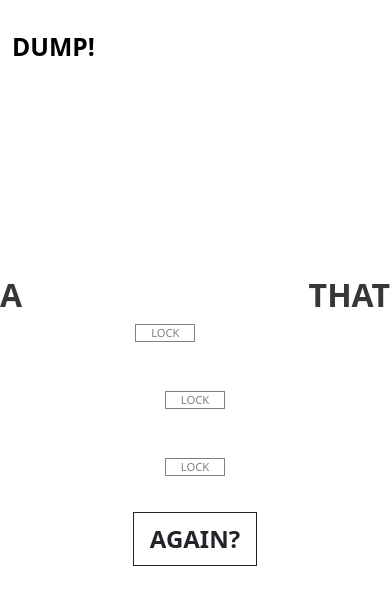
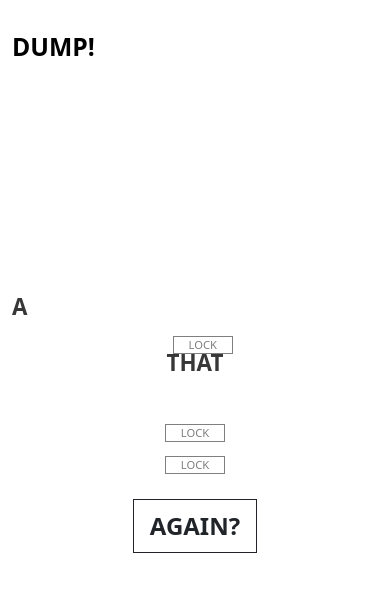
Before and after one commit to mxlouiej/dump-ideas-frontend, a React (Create React App) app: page /shit in a window 390 px wide. Shown: the top 592 px of the page. Built offline with nearby package versions, Linux system fonts and the light colour scheme; no server answers.

Commit message:
updated input field font size

```diff
--- a/src/App.css
+++ b/src/App.css
@@ -4,7 +4,7 @@
 }
 
 .big-text {
-  font-size: 7rem;
+  font-size: 5rem;
   font-weight: 700;
   color: rgb(55, 55, 55);
 }
@@ -48,7 +48,7 @@
 
 .statement-input.form-control {
   padding: 0;
-  font-size: 7rem !important;
+  font-size: 5rem !important;
   font-weight: 700 !important;
   color: rgb(55, 55, 55);
   background-color: rgba(255, 255, 255, 0);
@@ -93,7 +93,7 @@
 @media screen and (max-width: 992px) {
   .statement-input.form-control,
   .big-text {
-    font-size: 5rem !important;
+    font-size: 3rem !important;
   }
 
   .big-generate-text {
@@ -105,7 +105,7 @@
 @media screen and (max-width: 600px) {
   .statement-input.form-control,
   .big-text {
-    font-size: 2rem !important;
+    font-size: 1.4rem !important;
     line-height: 2rem;
   }
 
--- a/src/pages/shitIdeas.tsx
+++ b/src/pages/shitIdeas.tsx
@@ -74,7 +74,8 @@ const ShitIdeas = () => {
   return (
     <Container className="main-container d-flex flex-column justify-content-center">
       <Header />
-      <Row className="big-text text-uppercase text-break d-inline-flex statement-text">
+      <Row className="big-text text-uppercase text-break d-inline-block statement-text">
+        <div className="d-flex mb-4">
           {article}
           <WordState
             setWord={(e) =>
@@ -93,6 +94,7 @@ const ShitIdeas = () => {
               })
             }
           />{" "}
+        </div>
         THAT
         <div className="d-block d-lg-flex">
           <WordState
@@ -103,7 +105,7 @@ const ShitIdeas = () => {
               })
             }
             word={verb.word}
-            className="highlight-word mt-4"
+            className="highlight-word"
             state={verb.locked}
             onClick={() =>
               setVerb({
@@ -120,7 +122,7 @@ const ShitIdeas = () => {
               })
             }
             word={noun.word}
-            className="highlight-word mt-4"
+            className="highlight-word"
             state={noun.locked}
             onClick={() =>
               setNoun({
```
Lines whose indentation alone changed are shown as unchanged.
